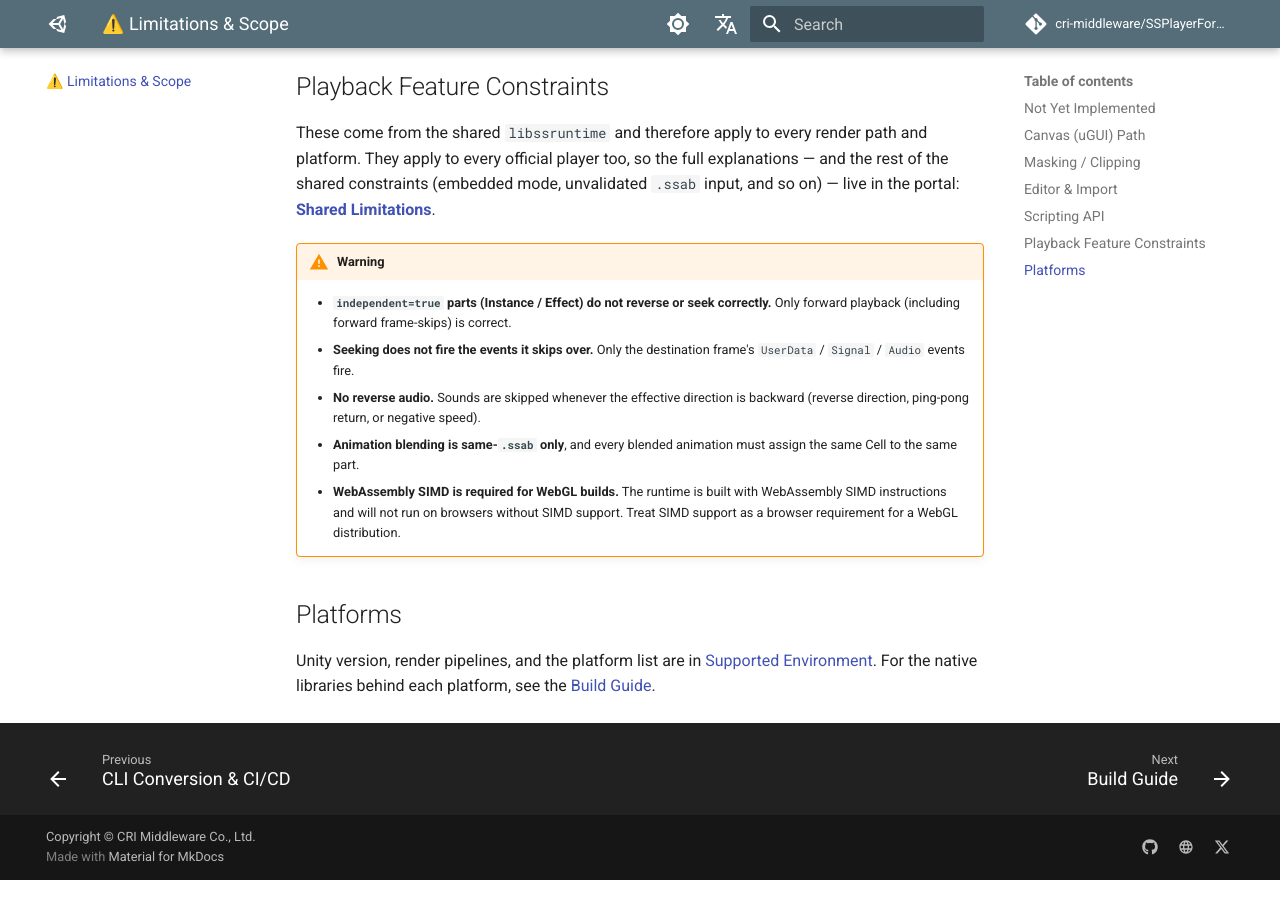
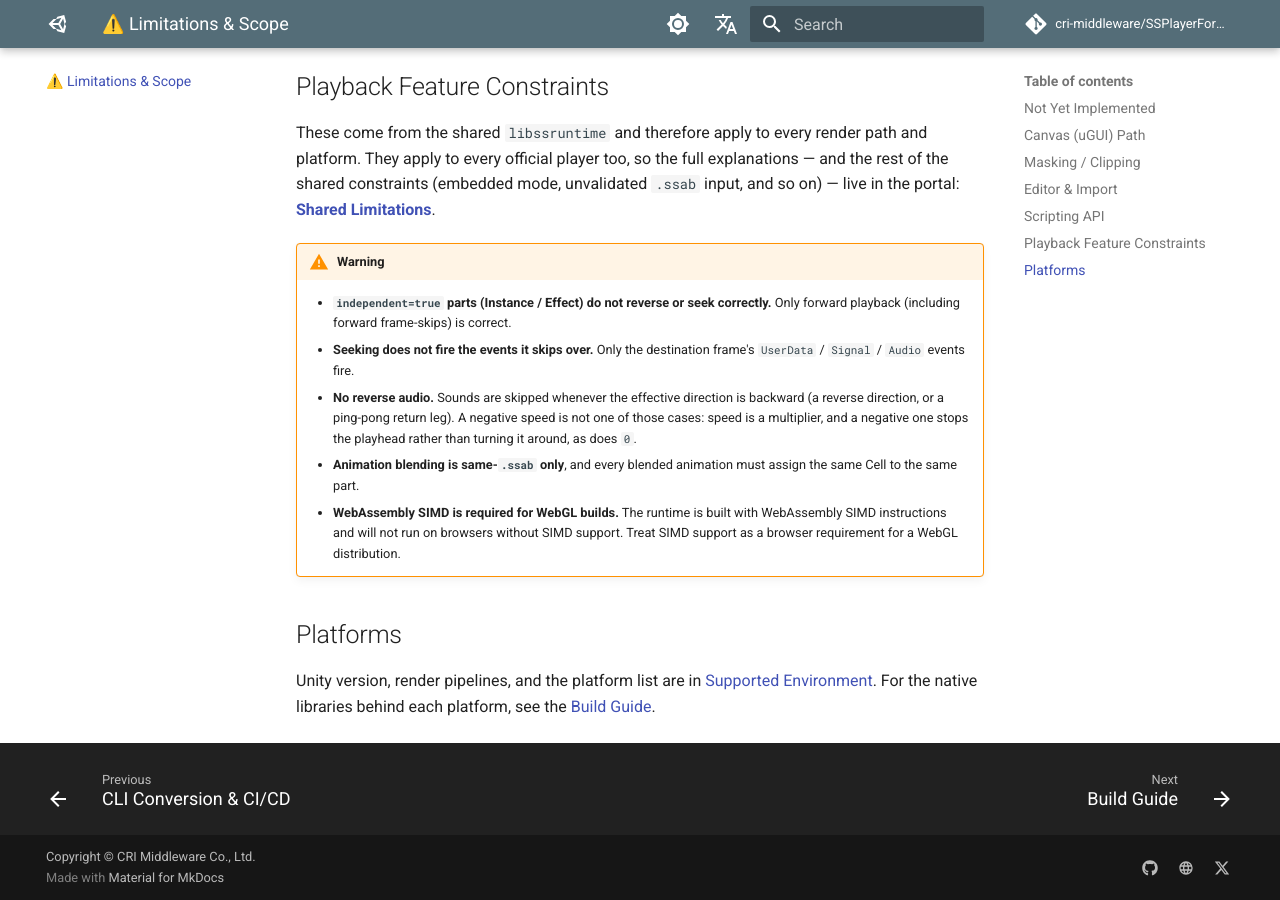
Before and after one commit to cri-middleware/SSPlayerForUnity, an MkDocs documentation site: the page built from docs/en/limitations.md, in a window 1280 px wide and 900 px high, scrolled down 2496 px. Built offline with MkDocs 1.6.1 and Material for MkDocs 9.7.7, drawn with Linux system fonts in a browser that asks for light colours; comment, search, counter and statistics services are not loaded.

Commit message:
docs: a negative speed stops playback, it does not reverse it
The reverse-audio limitation listed a negative speed as a case where the
effective direction is backward. It never was — `is_playing_forward` reads the
direction and the ping-pong leg, and the speed sign never reached it, because
anything at or below zero was normalized to 1.0 and played forwards at full
speed.

SpriteStudio-SDK#372 changed that half: zero and negative stop the playhead. The
claim was wrong either way. The wording came from the shared limitations page
(SpriteStudio-Docs#34).

The reverse direction and the ping-pong return leg stay — those are real. The
entry now also says what a negative speed does instead.

```diff
--- a/docs/en/limitations.md
+++ b/docs/en/limitations.md
@@ -59,7 +59,7 @@ These come from the shared `libssruntime` and therefore apply to every render pa
 > [!WARNING]
 > - **`independent=true` parts (Instance / Effect) do not reverse or seek correctly.** Only forward playback (including forward frame-skips) is correct.
 > - **Seeking does not fire the events it skips over.** Only the destination frame's `UserData` / `Signal` / `Audio` events fire.
-> - **No reverse audio.** Sounds are skipped whenever the effective direction is backward (reverse direction, ping-pong return, or negative speed).
+> - **No reverse audio.** Sounds are skipped whenever the effective direction is backward (a reverse direction, or a ping-pong return leg). A negative speed is not one of those cases: speed is a multiplier, and a negative one stops the playhead rather than turning it around, as does `0`.
 > - **Animation blending is same-`.ssab` only**, and every blended animation must assign the same Cell to the same part.
 > - **WebAssembly SIMD is required for WebGL builds.** The runtime is built with WebAssembly SIMD instructions and will not run on browsers without SIMD support. Treat SIMD support as a browser requirement for a WebGL distribution.
 
```
Also changed, not shown: docs/ja/limitations.md (+1 -1 lines).
